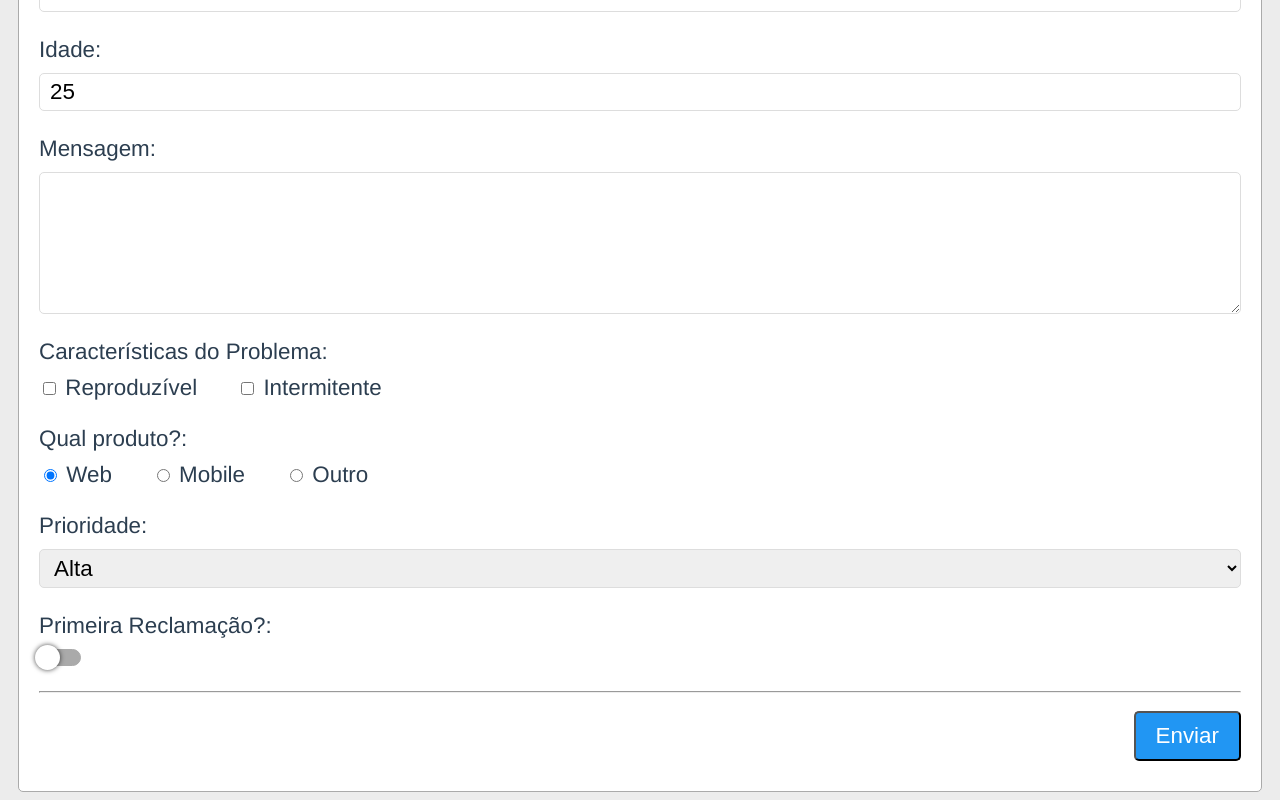
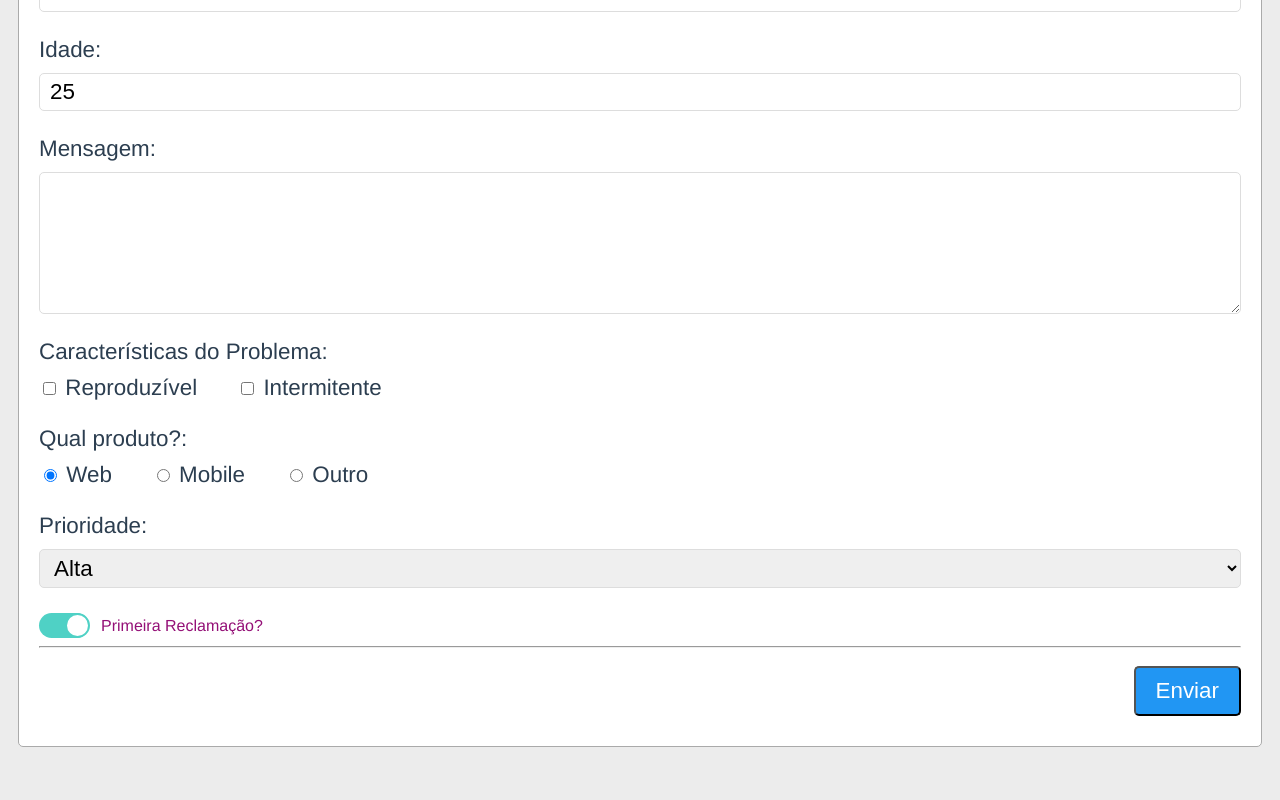
Before and after one commit to HenriqueSombrio/Projeto-VueJs-PWEB, a Vue app: page / in a window 1280 px wide. Shown: the part 328-1128 px from the top of the page. After the commit the page ends 1083 px from the top, so only its background shows below. Built offline with nearby package versions, Linux system fonts and the light colour scheme.

Commit message:
Adicionado template de botao toogle

```diff
--- a/src/App.vue
+++ b/src/App.vue
@@ -61,9 +61,8 @@
           </select>
         </rotulo>
 
-        <rotulo nome="Primeira Reclamação?">
-          <escolha v-model="primeira"/>
-        </rotulo>
+        <meu-toogle v-model:checked="primeira" label="Primeira Reclamação?" />
+
         <hr />
         <button type="button" @click.prevent="enviar">Enviar</button>
       </form>
@@ -104,17 +103,17 @@
       </rotulo>
 
       <rotulo nome="Primeira Reclamação?">
-        <span>???</span>
+        <span>{{ primeira }}</span>
       </rotulo>
     </div>
   </div>
 </template>
 
 <script>
-import escolha from "./components/escolha";
+import MeuToogle from './components/MeuToogle.vue';
 import rotulo from "./components/rotulo";
 export default {
-  components: { rotulo, escolha },
+  components: { rotulo, MeuToogle },
 
   data() {
     return {
--- /dev/null
+++ b/src/components/MeuToogle.vue
@@ -0,0 +1,111 @@
+<template>
+  <label class="container">
+    <input
+      class="input"
+      type="checkbox"
+      :checked="checked"
+      @change="$emit('update:checked', $event.target.checked)"
+    />
+    <span class="switch"></span>
+    <span class="label">{{ label }}</span>
+  </label>
+</template>
+
+<script>
+export default {
+  props: {
+    label: {
+      type: String,
+      required: true,
+    },
+    checked: {
+      type: Boolean,
+      required: true,
+    },
+  },
+};
+</script>
+
+<style scoped>
+
+.container {
+  cursor: pointer;
+  display: flex;
+  align-items: center;
+}
+
+.label {
+  margin-left: 12px;
+  color: #941077;
+}
+
+.input {
+  position: absolute;
+  width: 1px;
+  height: 1px;
+  padding: 0;
+  margin: -1px;
+  overflow: hidden;
+  clip: rect(0, 0, 0, 0);
+  white-space: nowrap;
+  border-width: 0;
+}
+
+.switch {
+  --switch-container-width: 50px;
+  --switch-size: calc(var(--switch-container-width) / 2);
+  --light-gray: #e2e8f0;
+  --gray: #cbd5e0;
+  --dark-gray: #a0aec0;
+  --teal: #4fd1c5;
+  --dark-teal: #319795;
+
+  /* Vertically center the inner circle */
+  display: flex;
+  align-items: center;
+  position: relative;
+  height: var(--switch-size);
+  flex-basis: var(--switch-container-width);
+  /* Make the container element rounded */
+  border-radius: var(--switch-size);
+  background-color: #e2e8f0;
+  transition: background-color 0.25s ease-in-out;
+  background-color: var(--light-gray);
+}
+
+.switch::before {
+  content: "";
+  position: absolute;
+  /* Move a little bit the inner circle to the right */
+  left: 1px;
+  height: calc(var(--switch-size) - 4px);
+  width: calc(var(--switch-size) - 4px);
+  /* Make the inner circle fully rounded */
+  border-radius: 9999px;
+  background-color: white;
+  transition: transform 0.375s ease-in-out;
+  border: 2px solid var(--light-gray);
+}
+
+.input:checked + .switch {
+  /* Teal background */
+  background-color: var(--teal);
+}
+
+.input:checked + .switch::before {
+  border-color: var(--teal);
+  /* Move the inner circle to the right */
+  transform: translateX(
+    calc(var(--switch-container-width) - var(--switch-size))
+  );
+}
+
+.input:focus + .switch::before {
+  border-color: var(--dark-gray);
+}
+
+.input:focus:checked + .switch::before {
+  border-color: var(--dark-teal);
+}
+
+</style>
```
